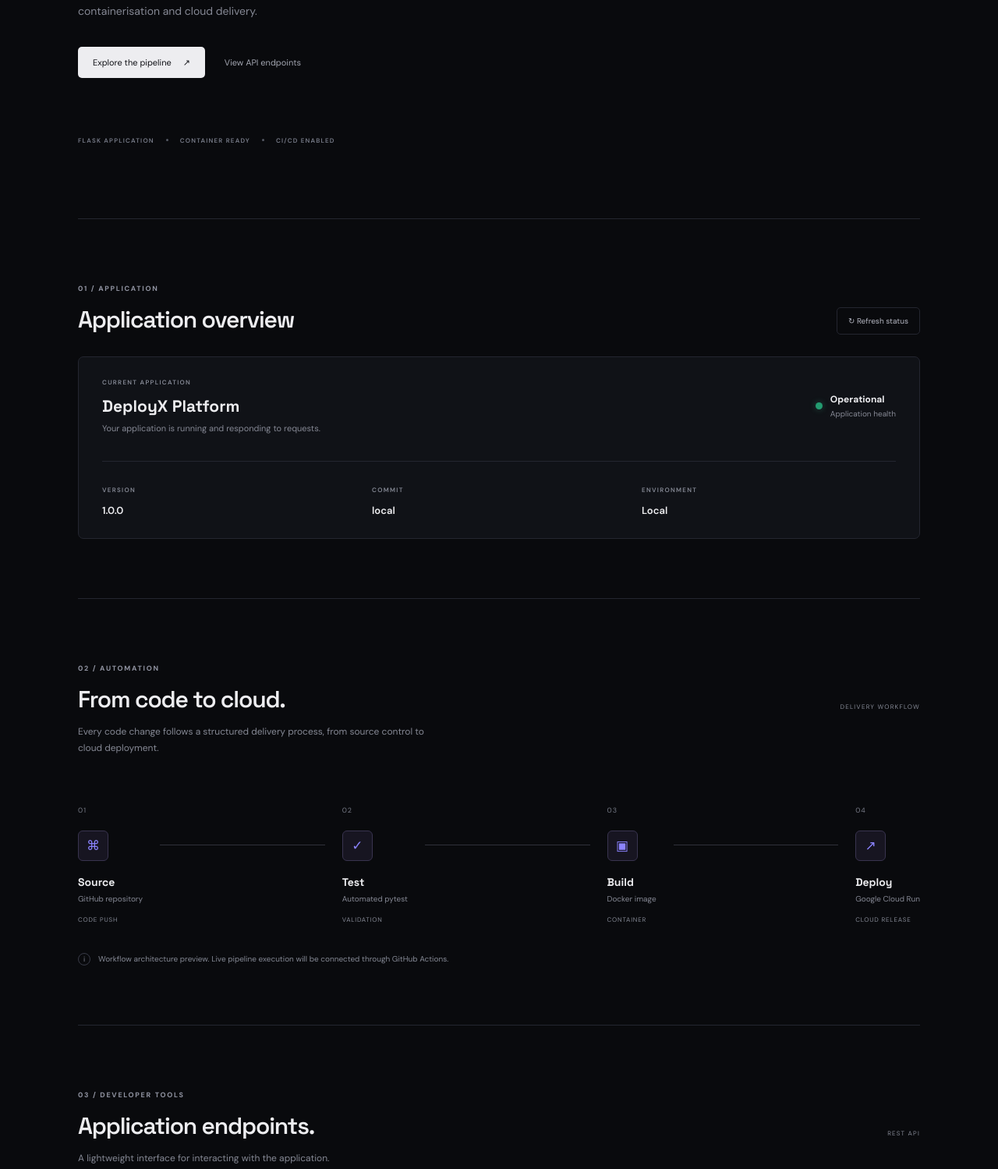
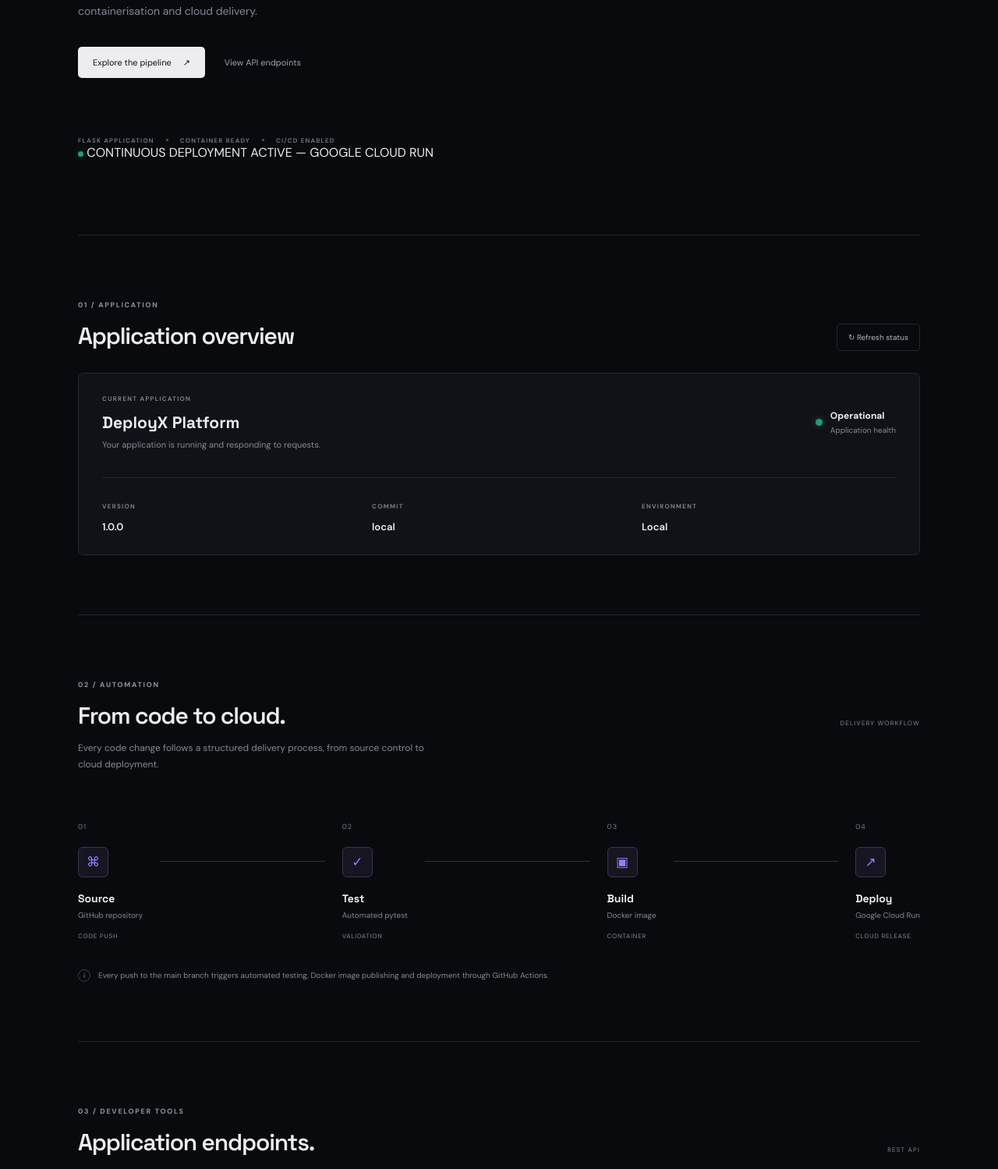
Before and after one commit to Samvit-Duggal/Samvit_20106512_Network, a Flask app: page / in a window 1280 px wide. Shown: the part 450-1949 px from the top of the page at 78% size. Run offline with Flask 3, Linux system fonts and the light colour scheme.

Commit message:
feat: demonstrate automated Cloud Run redeployment

```diff
--- a/templates/index.html
+++ b/templates/index.html
@@ -68,6 +68,10 @@
             <span>CONTAINER READY</span>
             <span class="meta-divider"></span>
             <span>CI/CD ENABLED</span>
+        </div>
+                <div class="deployment-label">
+            <span class="status-dot"></span>
+            CONTINUOUS DEPLOYMENT ACTIVE — GOOGLE CLOUD RUN
         </div>
 
     </section>
@@ -192,10 +196,10 @@
 
         </div>
 
-        <div class="pipeline-footnote">
+                <div class="pipeline-footnote">
             <span>i</span>
-            Workflow architecture preview. Live pipeline execution will be
-            connected through GitHub Actions.
+            Every push to the main branch triggers automated testing,
+            Docker image publishing and deployment through GitHub Actions.
         </div>
 
     </section>
```
Also changed, not shown: .github/workflows/ci.yml.
